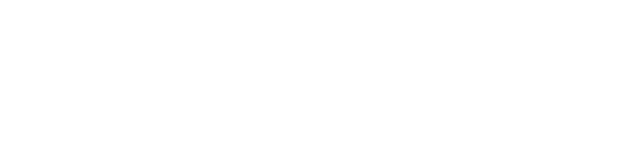
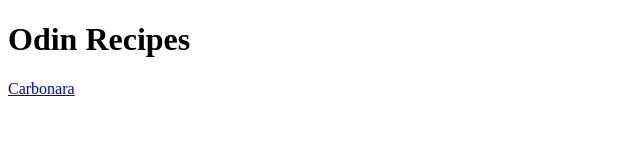
Before and after one commit to DonnHo/odin-recipes, a plain HTML site: page index.html in a window 1280 px wide. Shown: the whole page, without its empty margins (0-640 px from the left). Drawn offline with Linux system fonts and the light colour scheme.

Commit message:
Add hyperlink to carbonara page

```diff
--- a/index.html
+++ b/index.html
@@ -1,6 +1,12 @@
 <!DOCTYPE html>
 <html lang="en:">
     <head>
+        <meta charset="utf-8">
         <title>Odin Recipes</title>
     </head>
+
+    <body>
+        <h1>Odin Recipes</h1>
+        <a href="./recipes/carbonara.html">Carbonara</a>
+    </body>
 </html>
```
